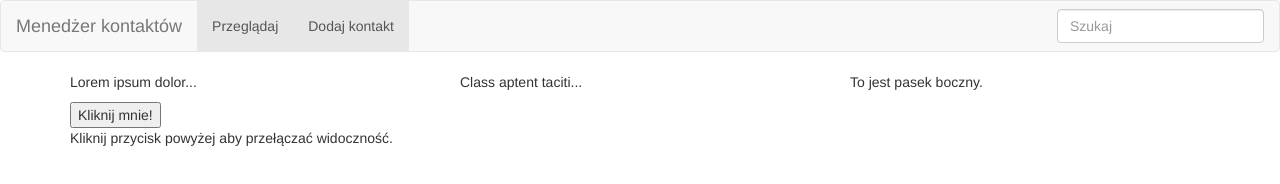
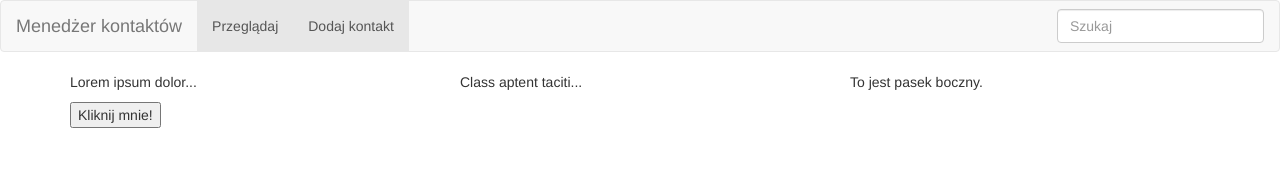
Before and after one commit to szymonharabasz/angularbootstrapexercises, a plain HTML site: page index.html in a window 1280 px wide. Drawn offline with Linux system fonts and the light colour scheme.

Commit message:
Replace ng-hide with ng-if

```diff
--- a/index.html
+++ b/index.html
@@ -36,7 +36,7 @@
                         <div class="col-sm-6">
                             <p>Lorem ipsum dolor...</p>
                             <button data-ng-click="clickHandler()">Kliknij mnie!</button>
-                            <div data-ng-hide="isHidden">
+                            <div data-ng-if="isHidden">
                                 Kliknij przycisk powyżej aby przełączać widoczność.
                             </div>
                         </div>
```
